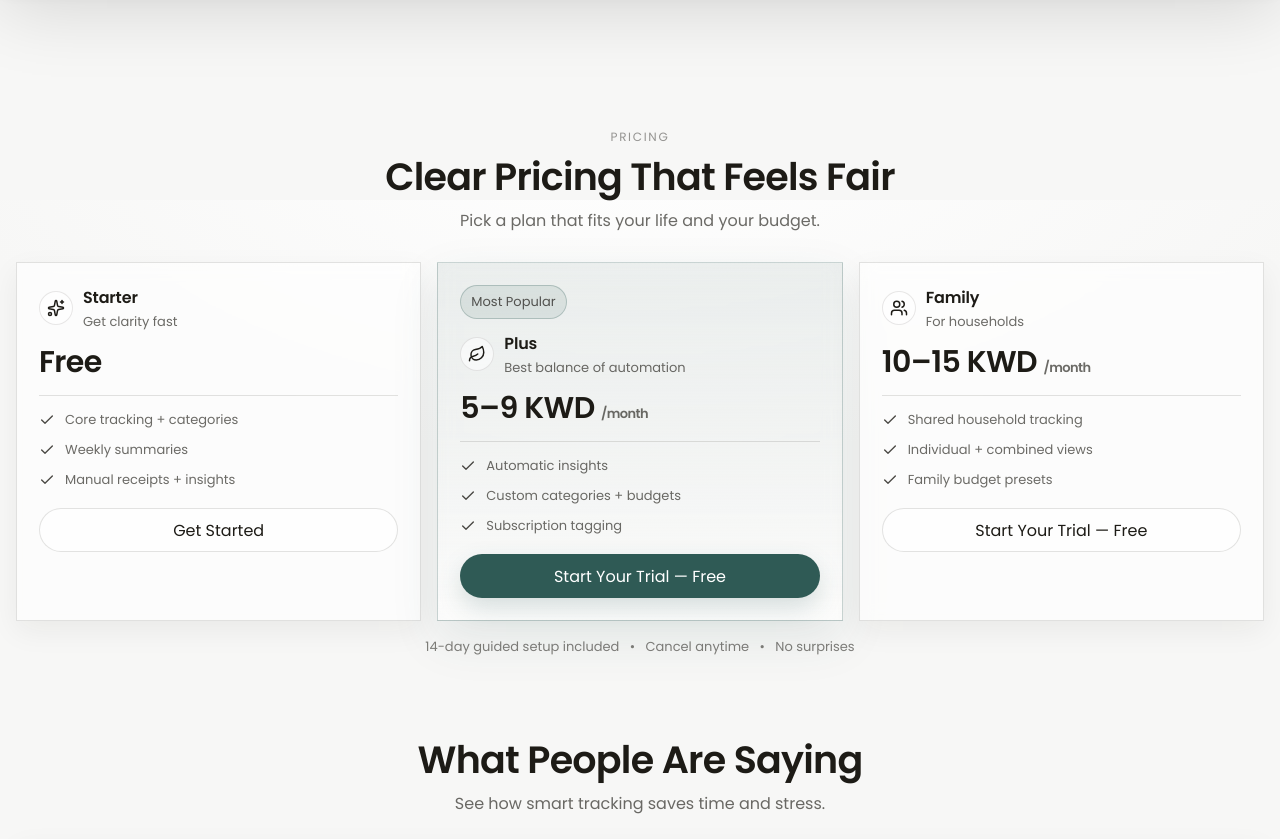
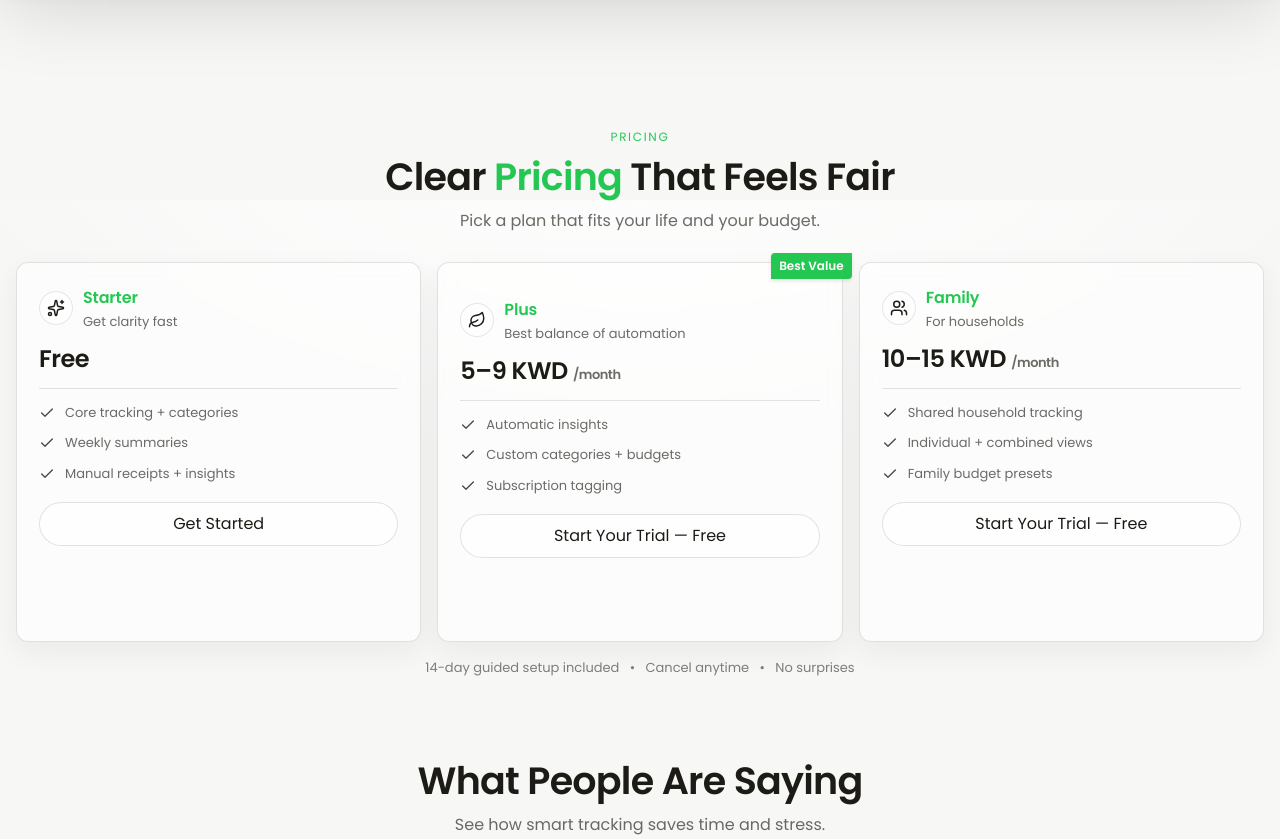
Before and after one commit to Ashish-isme/Aminah, a React (Vite) app: page / in a window 1280 px wide. Shown: the part 600-1439 px from the top of the page. Built offline with nearby package versions, Linux system fonts and the light colour scheme.

Commit message:
Pricing Section V1 Commit

```diff
--- a/src/components/sections/Pricing.tsx
+++ b/src/components/sections/Pricing.tsx
@@ -40,7 +40,7 @@ function Price({ children }: { children: React.ReactNode }) {
   return (
     <div
       style={{
-        fontSize: 30,
+        fontSize: 24,
         fontWeight: 600,
         letterSpacing: "-0.02em",
         lineHeight: 1.1,
@@ -58,9 +58,9 @@ export default function Pricing() {
       <Container>
         {/* Header */}
         <div style={{ textAlign: "center", maxWidth: 720, margin: "0 auto" }}>
-          <div className="kicker">Pricing</div>
+          <div className="kicker" style={{ color: "#25c753" }}>Pricing</div>
           <h2 className="title" style={{ marginTop: 10 }}>
-            Clear Pricing That Feels Fair
+            Clear <span style={{ color: "#25c753" }}>Pricing</span> That Feels Fair
           </h2>
           <p style={{ marginTop: 10 }}>
             Pick a plan that fits your life and your budget.
@@ -69,6 +69,7 @@ export default function Pricing() {
 
         {/* Cards row */}
         <div
+          className="pricing-row"
           style={{
             display: "flex",
             gap: 16,
@@ -83,6 +84,9 @@ export default function Pricing() {
               flex: 1,
               padding: 22,
               background: "rgba(255,255,255,0.62)",
+              borderRadius: 12,
+              animation: 'slideUp 0.6s ease-out',
+              minHeight: 380,
             }}
           >
             <div style={{ display: "flex", alignItems: "center", gap: 10 }}>
@@ -90,7 +94,7 @@ export default function Pricing() {
                 <Sparkles size={18} />
               </PlanIcon>
               <div>
-                <div style={{ fontWeight: 600, letterSpacing: "-0.01em" }}>
+                <div style={{ fontWeight: 600, letterSpacing: "-0.01em", color: "#25c753" }}>
                   Starter
                 </div>
                 <div className="small" style={{ marginTop: 2 }}>
@@ -122,23 +126,28 @@ export default function Pricing() {
             style={{
               flex: 1,
               padding: 22,
-              borderColor: "rgba(47, 90, 85, 0.25)",
-              background:
-                "linear-gradient(180deg, rgba(47,90,85,0.08), rgba(255,255,255,0.60))",
-              boxShadow: "0 18px 45px rgba(47, 90, 85, 0.10)",
+              background: "rgba(255,255,255,0.62)",
+              borderRadius: 12,
+              animation: 'slideUp 0.6s ease-out',
+              minHeight: 380,
               position: "relative",
             }}
           >
             <div
-              className="pill"
               style={{
-                width: "fit-content",
-                borderColor: "rgba(47, 90, 85, 0.25)",
-                background: "rgba(47,90,85,0.10)",
-                color: "rgba(29,27,22,0.72)",
+                position: "absolute",
+                top: -10,
+                right: -10,
+                background: "#25c753",
+                color: "white",
+                padding: "4px 8px",
+                fontSize: 12,
+                fontWeight: 600,
+                borderRadius: "4px 0 4px 0",
+                boxShadow: "0 2px 4px rgba(0,0,0,0.1)",
               }}
             >
-              Most Popular
+              Best Value
             </div>
 
             <div style={{ display: "flex", alignItems: "center", gap: 10, marginTop: 12 }}>
@@ -146,7 +155,7 @@ export default function Pricing() {
                 <Leaf size={18} />
               </PlanIcon>
               <div>
-                <div style={{ fontWeight: 600, letterSpacing: "-0.01em" }}>
+                <div style={{ fontWeight: 600, letterSpacing: "-0.01em", color: "#25c753" }}>
                   Plus
                 </div>
                 <div className="small" style={{ marginTop: 2 }}>
@@ -168,7 +177,7 @@ export default function Pricing() {
             </div>
 
             <div style={{ marginTop: 18 }}>
-              <a className="btn btn-primary" href="#get-started" style={{ width: "100%" }}>
+              <a className="btn btn-ghost" href="#get-started" style={{ width: "100%" }}>
                 Start Your Trial — Free
               </a>
             </div>
@@ -181,6 +190,9 @@ export default function Pricing() {
               flex: 1,
               padding: 22,
               background: "rgba(255,255,255,0.62)",
+              borderRadius: 12,
+              animation: 'slideUp 0.6s ease-out',
+              minHeight: 380,
             }}
           >
             <div style={{ display: "flex", alignItems: "center", gap: 10 }}>
@@ -188,7 +200,7 @@ export default function Pricing() {
                 <Users size={18} />
               </PlanIcon>
               <div>
-                <div style={{ fontWeight: 600, letterSpacing: "-0.01em" }}>
+                <div style={{ fontWeight: 600, letterSpacing: "-0.01em", color: "#25c753" }}>
                   Family
                 </div>
                 <div className="small" style={{ marginTop: 2 }}>
@@ -237,6 +249,28 @@ export default function Pricing() {
               flex-direction: column;
             }
           }
+          @keyframes slideUp {
+            from {
+              transform: translateY(20px);
+              opacity: 0;
+            }
+            to {
+              transform: translateY(0);
+              opacity: 1;
+            }
+          }
+          .btn:hover {
+            background-color: #25c753 !important;
+            color: white !important;
+          }
+          .card {
+            transition: all 0.3s ease;
+          }
+          .card:hover {
+            background: rgba(37, 199, 83, 0.1);
+            box-shadow: 0 0 15px rgba(37, 199, 83, 0.3);
+            transform: translateY(-5px) scale(1.02);
+          }
         `}</style>
       </Container>
     </section>
```
